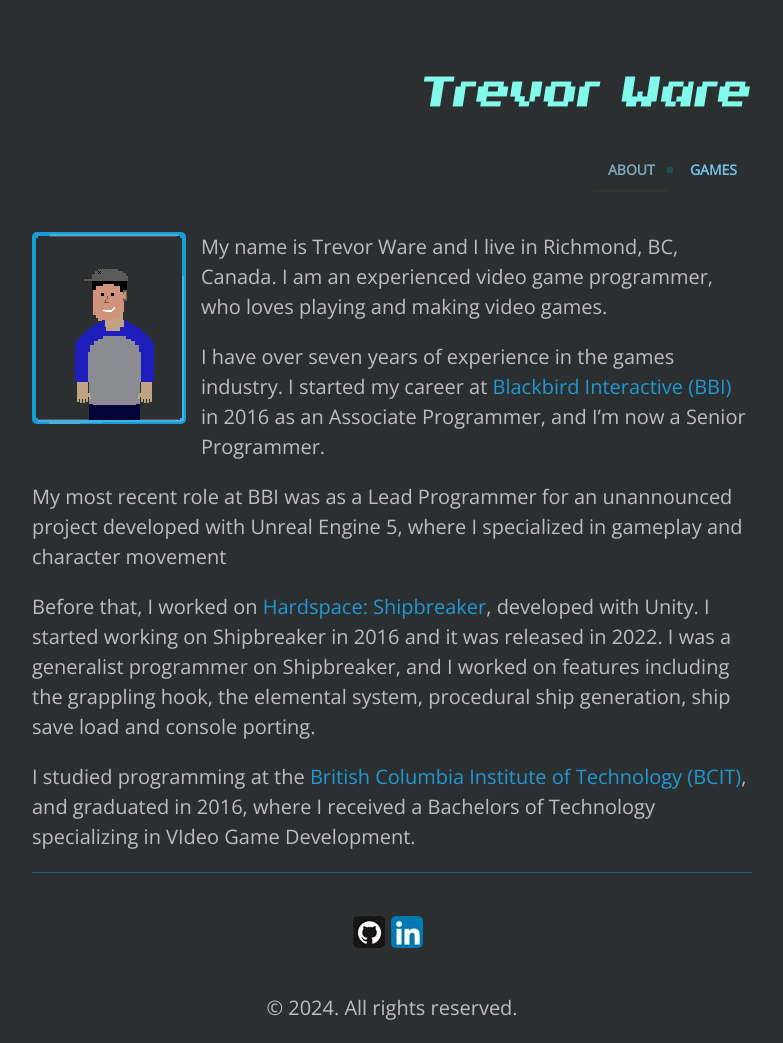
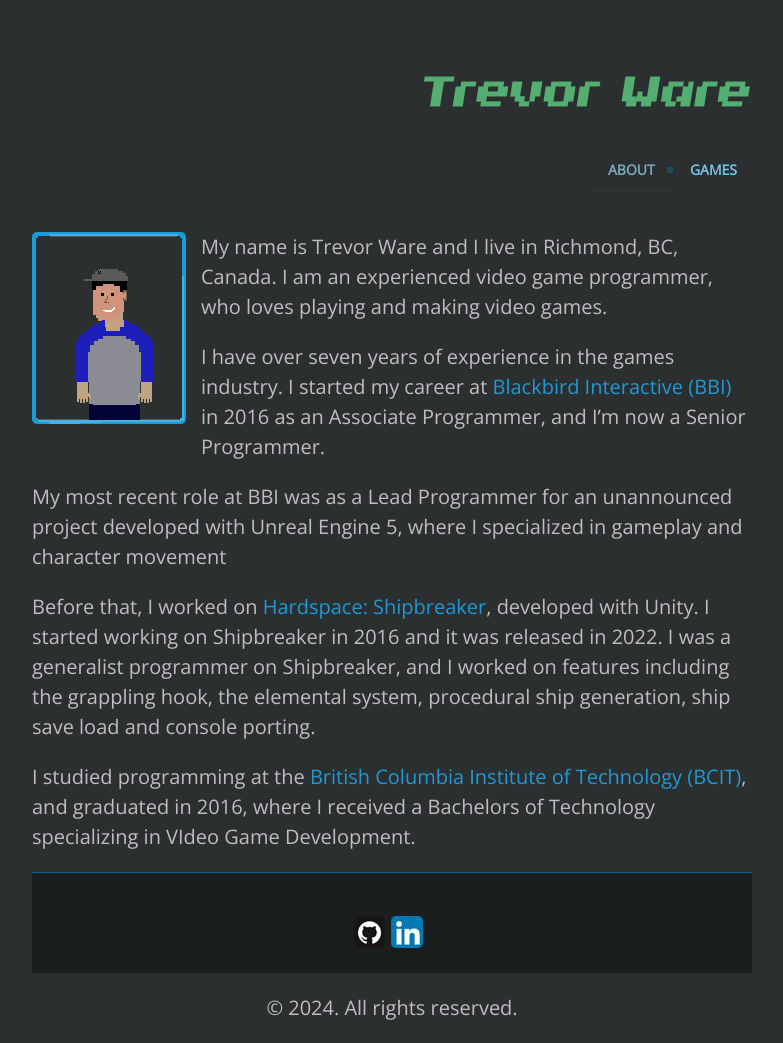
Before and after one commit to twarrre/twarrre.github.io, a Jekyll site: the page built from index.md, in a window 1280 px wide. Shown: the whole page, without its empty margins (248-1031 px from the left). Built offline with Jekyll 4.4.1, drawn with Linux system fonts in a browser that asks for light colours.

Commit message:
-More color tweaks

```diff
--- a/public/css/poole.css
+++ b/public/css/poole.css
@@ -162,6 +162,7 @@
 .footer {
   border-top: 1px solid #146189;
   padding-top: 2em;
+  background-color: #1B1E1F;
  }
 
 /* Misc */
@@ -508,7 +509,7 @@
   text-align: right;
   font-size: 50px;
   padding-top: 10px;
-  color: #81FAEB;
+  color: #54AD71;
 }
 
 #aboutimg{
```
